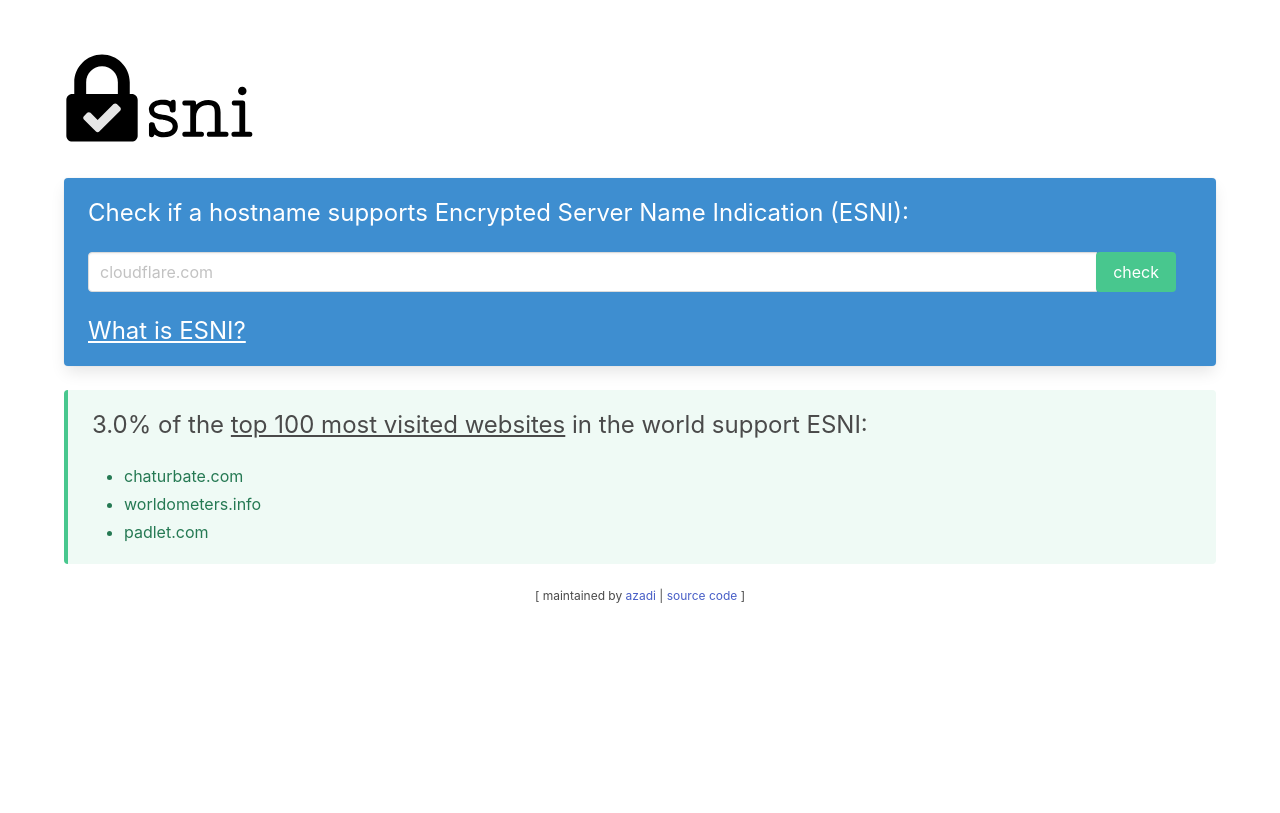
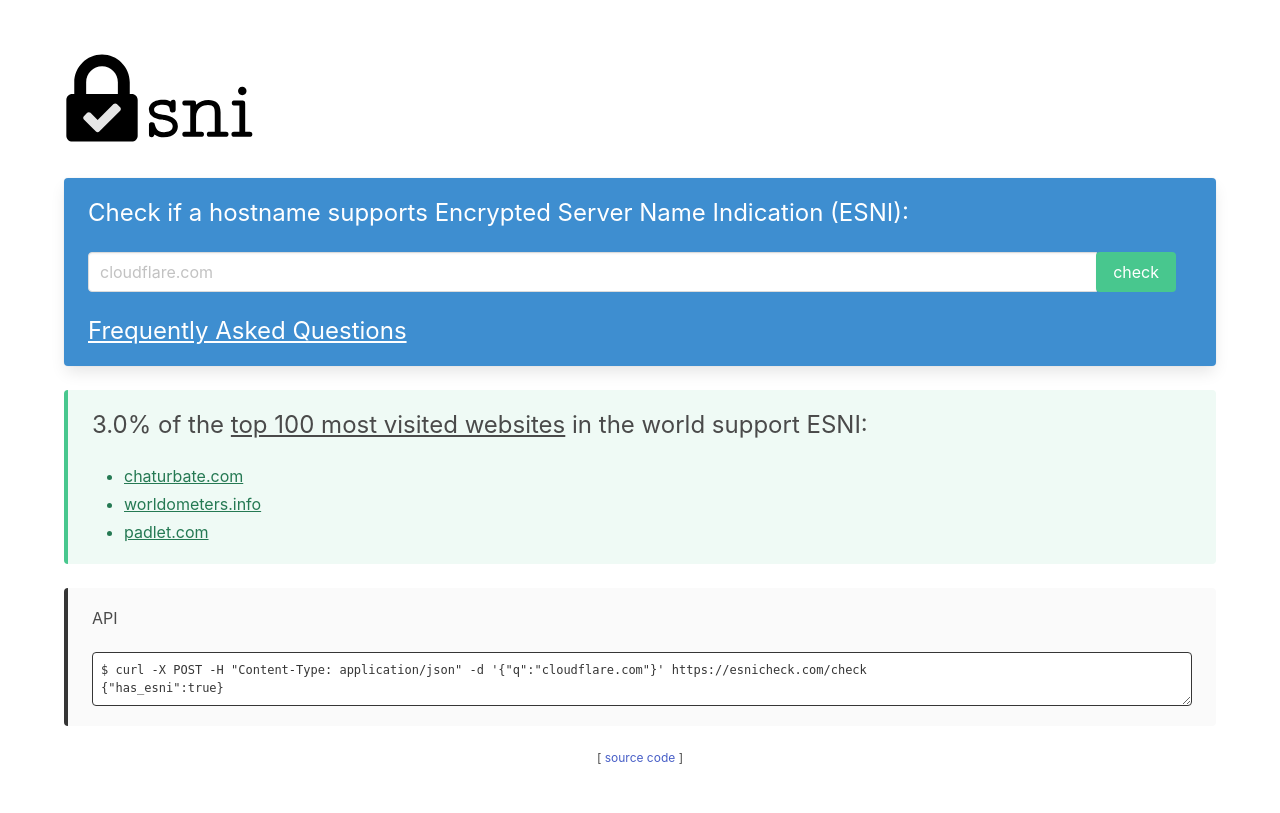
Before and after one commit to azadi/esnicheck, a Flask app: page / in a window 1280 px wide. Before the commit the page ends 603 px from the top, so only its background shows below. Run offline with Flask 2, Linux system fonts and the light colour scheme; some libraries are stand-ins or nearby versions.

Commit message:
Miscellaneous improvements to the web interface (landing page)
- Change the "What is ESNI?" text to "Frequently Asked Questions"
- Link the top websites that support ESNI to their check page
- Add a section about the API and how to use it
- Update the footer
- mostvisited/mostvisitedesni.py: update the output file name

```diff
--- a/mostvisited/mostvisitedesni.py
+++ b/mostvisited/mostvisitedesni.py
@@ -10,7 +10,7 @@
             if not each.startswith("#"):
                 urls.append(each.strip())
 
-    with open("mostvisitedesni.txt", "w") as w:
+    with open("esni.txt", "w") as w:
         for each in urls:
             has_esni = ESNICheck(each).has_esni()
             if has_esni:
--- a/templates/index.html
+++ b/templates/index.html
@@ -16,7 +16,7 @@
         </div>
       </form>
       <br>
-      <p class="subtitle is-4"><a href={{ url_for("faq") }}>What is ESNI?</a></p>
+      <p class="subtitle is-4"><a href={{ url_for("faq") }}>Frequently Asked Questions</a></p>
     </article>
   </div>
 </div>
@@ -28,7 +28,7 @@
     <div class="content">
       <ul>
         {% for each in data.websites %}
-        <li>{{ each }}</li>
+        <li><a href={{ url_for("check", q=each) }}>{{ each }}</a></li>
         {% endfor %}
       </ul>
     </div>
@@ -36,10 +36,20 @@
 </article>
 {% endif %}
 
+<article class="message is-dark">
+  <div class="message-body">
+    <p class="subtitle is-6">API</p>
+    <div class="content">
+      <textarea class="textarea is-family-code is-dark is-size-7" rows="2" readonly>$ curl -X POST -H "Content-Type: application/json" -d '{"q":"cloudflare.com"}' https://esnicheck.com/check
+{"has_esni":true}</textarea>
+    </div>
+  </div>
+</article>
+
 <div class="columns is-centered">
   <div class="tile is-parent">
     <article class="tile is-child has-text-centered">
-      <p class="subtitle is-7">[ maintained by <a href="https://github.com/azadi">azadi</a> | <a href="https://github.com/azadi/esnicheck/">source code</a> ]</p>
+      <p class="subtitle is-7">[ <a href="https://github.com/azadi/esnicheck/">source code</a> ]</p>
     </article>
   </div>
 </div>
```
